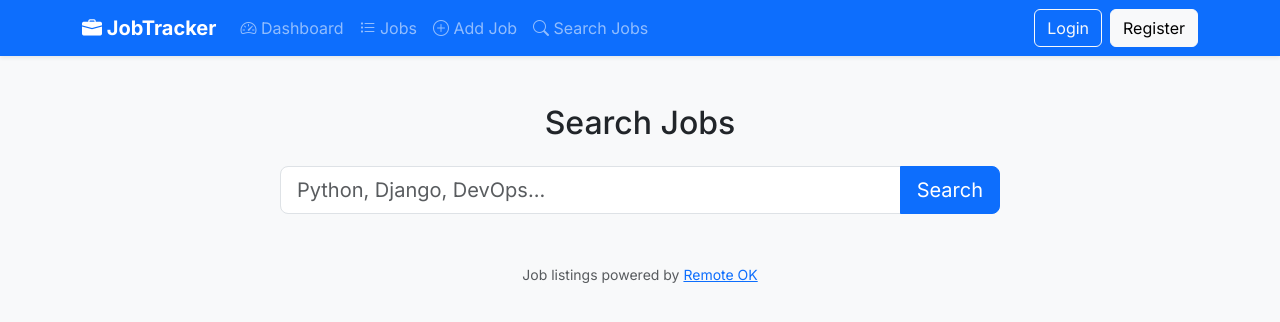
After one commit to ullas-ullas/jobtracker, a Django app: page /search-jobs/ in a window 1280 px wide. The commit adds this page. Shown: the top 322 px of the page. Run offline with Django 5.2, Linux system fonts and the light colour scheme; parts of the project's set-up code (start-up, migrations or seed data) failed here and were passed over.

Commit message:
added job listing integration from remoteok

```diff
--- /dev/null
+++ b/jobs/services.py
@@ -0,0 +1,34 @@
+import requests
+
+API_URL = "https://remoteok.com/api"
+
+
+def search_jobs(keyword=None):
+    try:
+        response = requests.get(
+            API_URL,
+            headers={
+                "User-Agent": "Mozilla/5.0",
+            },
+            timeout=10,
+        )
+
+        response.raise_for_status()
+    except Exception as e:
+        return []
+    data = response.json()
+
+    jobs = data[1:]
+
+    if keyword:
+        keyword = keyword.lower()
+
+        jobs = [
+            job
+            for job in jobs
+            if keyword in job.get("position", "").lower()
+            or keyword in job.get("company", "").lower()
+            or keyword in " ".join(job.get("tags", [])).lower()
+        ]
+
+    return jobs
--- /dev/null
+++ b/jobs/templates/jobs/search_jobs.html
@@ -0,0 +1,133 @@
+{% extends "base.html" %}
+
+{% block content %}
+
+<div class="container mt-5">
+
+    <div class="row justify-content-center">
+        <div class="col-lg-8">
+
+            <h2 class="text-center mb-4">
+                Search Jobs
+            </h2>
+
+            <form method="get">
+                <div class="input-group input-group-lg">
+
+                    <input
+                        type="text"
+                        name="keyword"
+                        class="form-control"
+                        placeholder="Python, Django, DevOps..."
+                        value="{{ keyword }}"
+                    >
+
+                    <button
+                        class="btn btn-primary ml-1"
+                        type="submit">
+                        Search
+                    </button>
+
+                </div>
+            </form>
+
+        </div>
+    </div>
+
+</div>
+
+{% if jobs %}
+
+<div class="container mt-5">
+
+    <h4 class="mb-4">
+        {{ jobs|length }} Job{{ jobs|length|pluralize }} Found
+    </h4>
+
+    {% for job in jobs %}
+
+    <div class="card shadow-sm mb-4">
+
+        <div class="card-body">
+
+            <h4 class="card-title">
+                {{ job.position }}
+            </h4>
+
+            <h6 class="text-muted mb-3">
+                {{ job.company }}
+            </h6>
+
+            {% if job.location %}
+            <p class="mb-2">
+                📍 {{ job.location }}
+            </p>
+            {% endif %}
+
+            {% if job.tags %}
+            <div class="mb-3">
+
+                {% for tag in job.tags %}
+                    <span class="badge bg-secondary me-1 mb-1">
+                        {{ tag }}
+                    </span>
+                {% endfor %}
+
+            </div>
+            {% endif %}
+
+            <div class="d-flex gap-2">
+
+                <a
+                    href="{{ job.url }}"
+                    target="_blank"
+                    class="btn btn-outline-primary">
+
+                    View Job
+
+                </a>
+
+                <button
+                    class="btn btn-success"
+                    disabled>
+
+                    Track Job
+                    <small>(Coming Soon)</small>
+
+                </button>
+
+            </div>
+
+        </div>
+
+    </div>
+
+    {% endfor %}
+
+</div>
+
+{% elif keyword %}
+
+<div class="container mt-5 text-center">
+
+    <div class="alert alert-warning">
+
+        No jobs found for
+        <strong>"{{ keyword }}"</strong>
+
+    </div>
+
+</div>
+
+{% endif %}
+
+<div class="text-center text-muted mt-5 mb-3">
+    <small>
+        Job listings powered by
+        <a href="https://remoteok.com" target="_blank" rel="noopener">
+            Remote OK
+        </a>
+    </small>
+</div>
+
+{% endblock %}
--- a/jobs/urls.py
+++ b/jobs/urls.py
@@ -11,4 +11,5 @@ urlpatterns = [
     path("register/", views.UserCreationView.as_view(), name="register_user"),
     path("dashboard/", views.DashboardView.as_view(), name="dashboard"),
     path("export/", views.export_csv, name="export_csv"),
+    path("search-jobs/", views.search_jobs_view,name="search_jobs"),
 ]
--- a/jobs/views.py
+++ b/jobs/views.py
@@ -12,6 +12,7 @@ import csv
 from django.http import HttpResponse
 from django.contrib.auth.decorators import login_required
 from .forms import SignUpForm
+from .services import search_jobs
 
 
 def home(request):
@@ -52,9 +53,9 @@ class JobListView(LoginRequiredMixin, ListView):
         status = self.request.GET.get('fltr')
         if status:
             context['status'] = status
-        print("-------------------")
-        print(context)
-        print("-------------------")
+        # print("-------------------")
+        # print(context)
+        # print("-------------------")
         return context
 
 class JobCreateView(LoginRequiredMixin, CreateView):
@@ -149,3 +150,21 @@ def export_csv(request):
         ])
 
     return response
+
+def search_jobs_view(request):
+
+    keyword = request.GET.get("keyword", "").strip()
+
+    jobs = None
+
+    if keyword:
+        jobs = search_jobs(keyword)
+
+    return render(
+        request,
+        "jobs/search_jobs.html",
+        {
+            "jobs": jobs,
+            "keyword": keyword,
+        },
+    )
--- a/templates/base.html
+++ b/templates/base.html
@@ -64,6 +64,12 @@
               <a class="nav-link" href="{% url 'jobs:create_job' %}">
                 <i class="bi bi-plus-circle"></i>
                 Add Job
+              </a>
+            </li>
+            <li class="nav-item">
+              <a class="nav-link" href="{% url 'jobs:search_jobs' %}">
+                <i class="bi bi-search"></i>
+                Search Jobs
               </a>
             </li>
           </ul>
```
